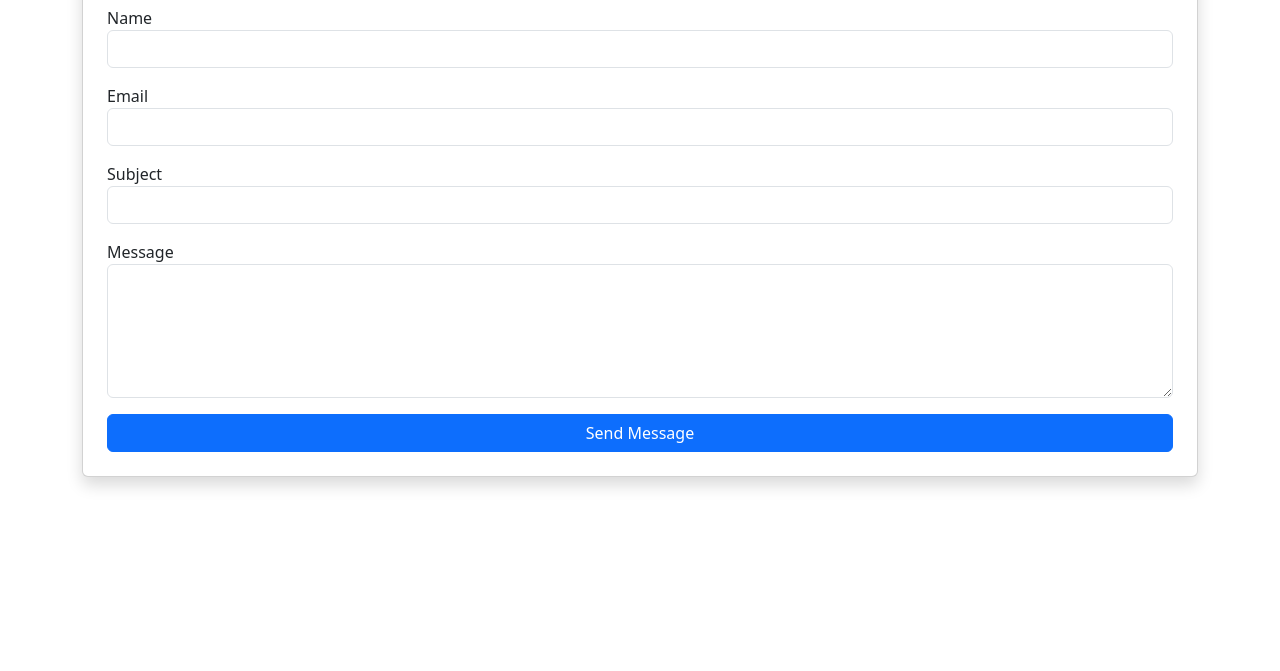
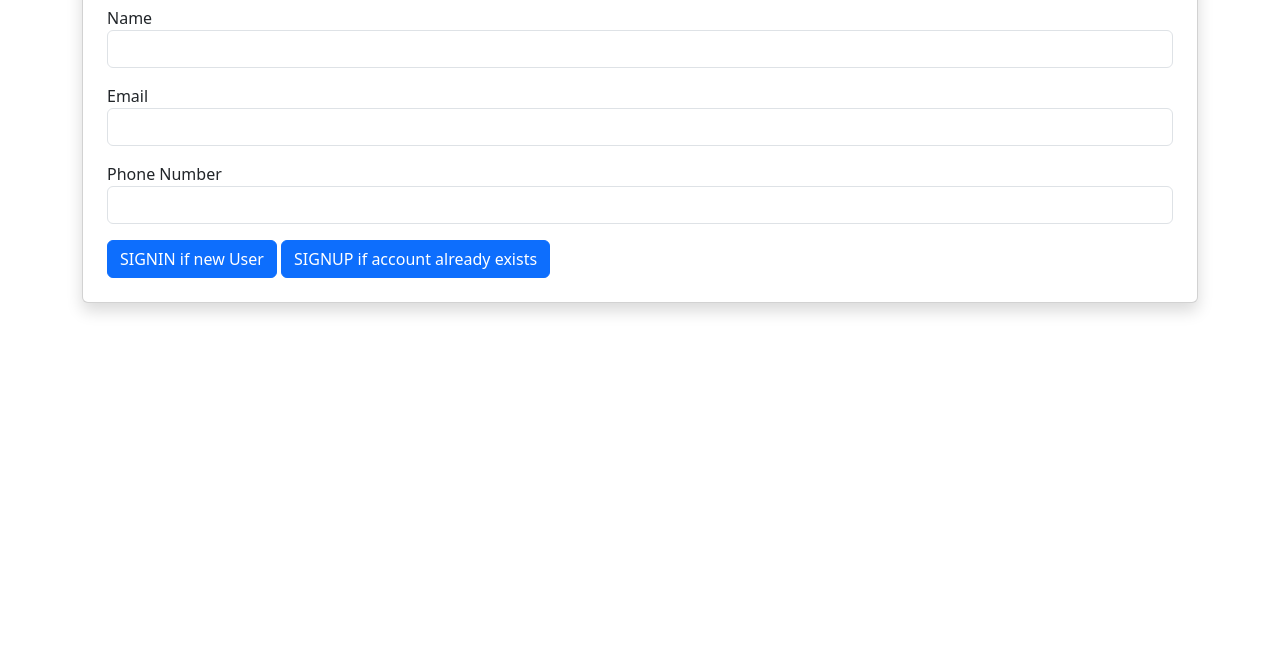
Before and after one commit to Daniel888-ngr/ugoh-daniel000, a plain HTML site: page contact.html in a window 1280 px wide. Shown: the part 129-800 px from the top of the page. Drawn offline with nearby package versions, Linux system fonts and the light colour scheme.

Commit message:
Added contact information page

```diff
--- a/contact.html
+++ b/contact.html
@@ -11,7 +11,7 @@
 
 <div class="container mt-5">
     <div class="card shadow p-4">
-        <h2 class="text-center mb-4">Contact Us</h2>
+        <h2 class="text-center mb-4">Your Contact Information</h2>
 
         <form>
             <div class="mb-3">
@@ -25,16 +25,13 @@
             </div>
 
             <div class="mb-3">
-                <label>Subject</label>
-                <input type="text" class="form-control">
+                <label>Phone Number</label>
+                <input type="number" class="form-control">
             </div>
 
-            <div class="mb-3">
-                <label>Message</label>
-                <textarea class="form-control" rows="5"></textarea>
-            </div>
+                    <a href="signin.html" class="btn btn-primary">SIGNIN if new User</a>
+                    <a href="signup.html" class="btn btn-primary">SIGNUP if account already exists</a>
 
-            <button class="btn btn-primary w-100">Send Message</button>
         </form>
     </div>
 </div>
```
